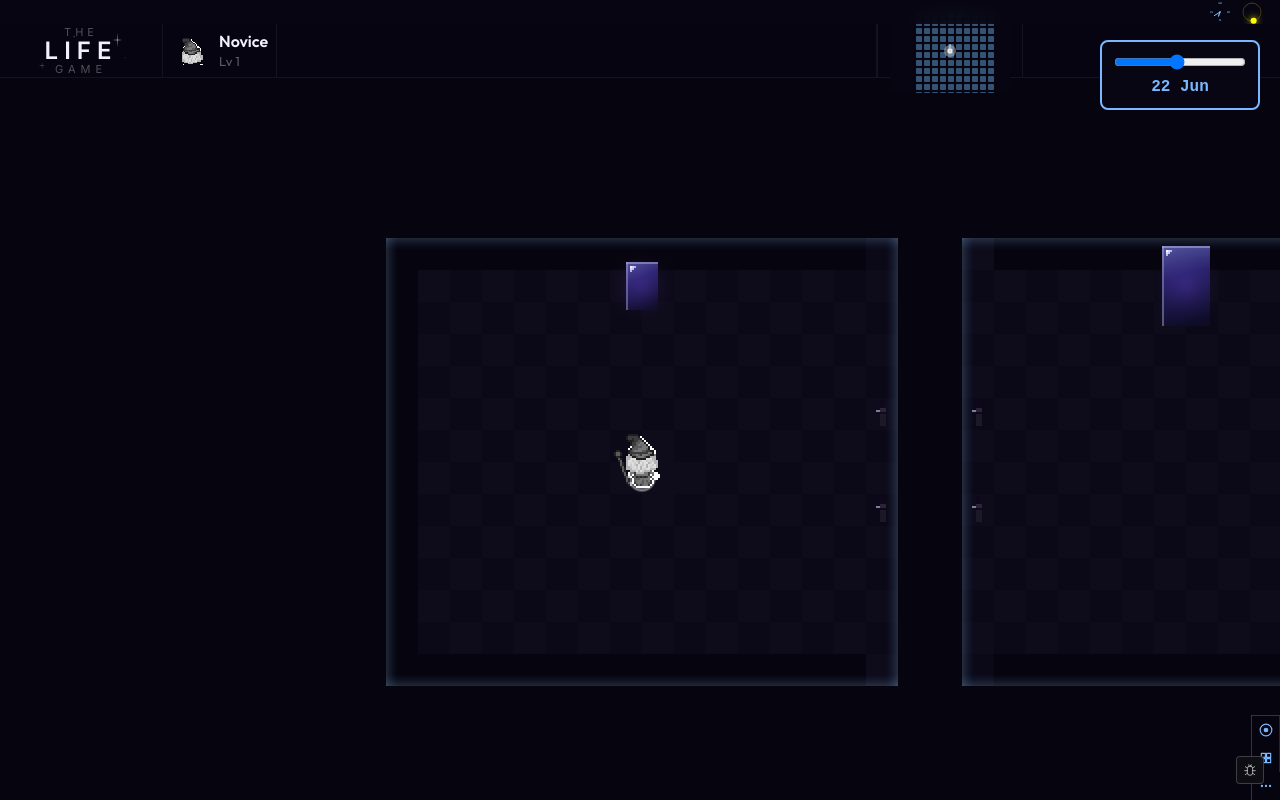
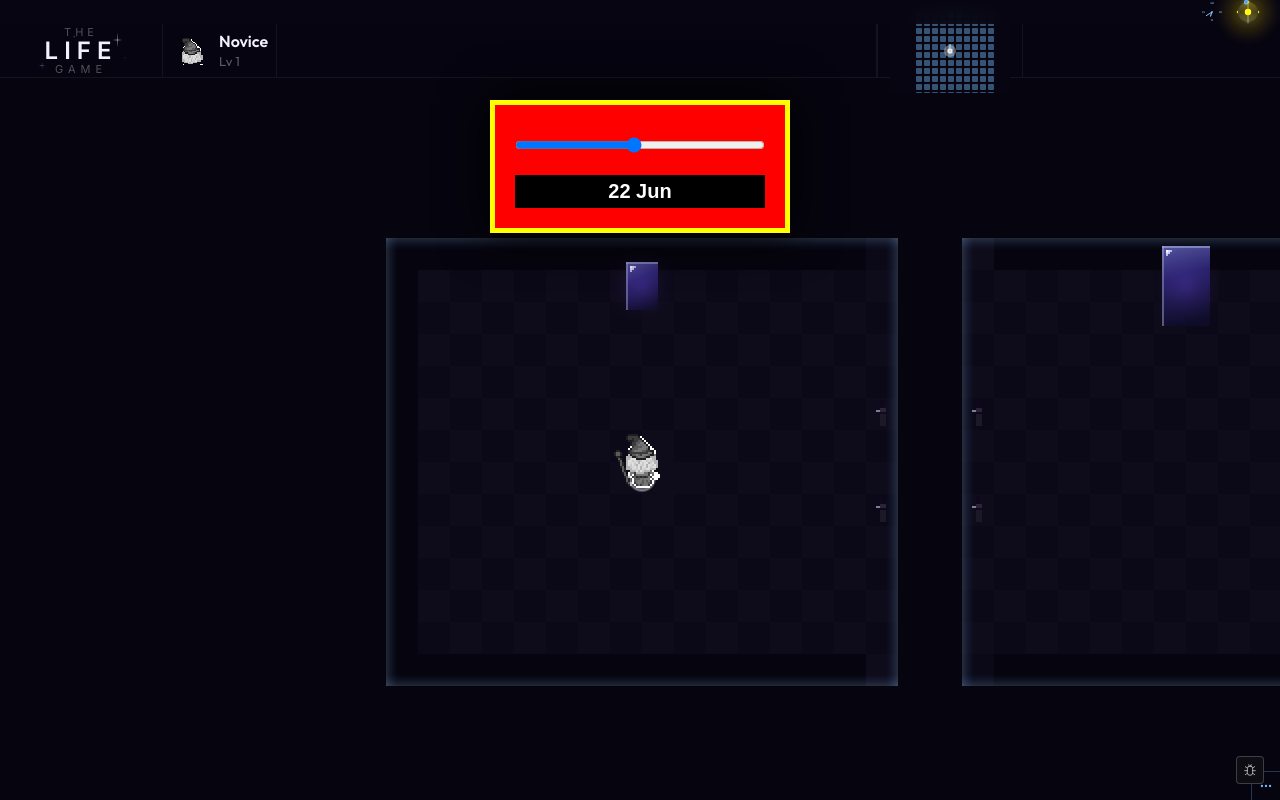
Before and after one commit to cambouquet/life-mmo, a React (Vite) app: page / in a window 1280 px wide. Built offline with nearby package versions, Linux system fonts and the light colour scheme.

Commit message:
feat: date clock and admin buttons

```diff
--- a/src/components/App.jsx
+++ b/src/components/App.jsx
@@ -13,7 +13,7 @@ import MapEditButton         from './DebugButton/MapEditButton.jsx'
 import MapEditorPanel        from './DebugButton/MapEditorPanel.jsx'
 import SpritePickerModal     from './DebugButton/SpritePickerModal.jsx'
 import InteractionPlayground from './DebugButton/InteractionPlayground.jsx'
-import AdminMenu             from './HUD/AdminMenu.jsx'
+import BottomToolbar         from './DebugButton/BottomToolbar.jsx'
 import { useRecorder }       from '../playback/useRecorder.js'
 import { PlaybackEngine }    from '../playback/PlaybackEngine.js'
 import { mirrorVisit }       from '../playback/scenarios/mirrorVisit.js'
@@ -432,7 +432,6 @@ export default function App() {
         />
       )}
       {debugActive && (
-        <>
         <MapEditorPanel
           hoveredTile={hoveredTile}
           layers={worldData?.layers}
@@ -448,7 +447,8 @@ export default function App() {
           activeSprite={activeSprite}
           onActiveSpriteChange={setActiveSprite}
         />
-          {showGameTests && (
+      )}
+      {debugActive && showGameTests && (
         <InteractionPlayground
           playerStateRef={playerStateRef}
           worldDataRef={worldDataRef}
@@ -463,43 +463,12 @@ export default function App() {
           }}
         />
       )}
-        </>
-      )}
-      <div className="bottom-toolbar">
-        <button
-          className="toolbar-btn toolbar-btn--record"
-          onClick={() => setShowGallery(prev => !prev)}
-          title="Record scenarios"
-        >
-          <svg viewBox="0 0 24 24" fill="none" stroke="currentColor" strokeWidth="2" strokeLinecap="round" strokeLinejoin="round">
-            <circle cx="12" cy="12" r="10" />
-            <circle cx="12" cy="12" r="3" fill="currentColor" />
-          </svg>
-        </button>
-        <button
-          className={`toolbar-btn toolbar-btn--debug ${debugActive ? 'toolbar-btn--active' : ''}`}
-          onClick={() => setDebugActive(!debugActive)}
-          title="Toggle map editor"
-        >
-          <svg viewBox="0 0 24 24" fill="none" stroke="currentColor" strokeWidth="2" strokeLinecap="round" strokeLinejoin="round">
-            <path d="M4 4h7v7H4z" />
-            <path d="M13 4h7v7h-7z" />
-            <path d="M4 13h7v7H4z" />
-            <path d="M13 13h7v7h-7z" />
-          </svg>
-        </button>
-        <button
-          className={`toolbar-btn toolbar-btn--admin ${showGameTests ? 'toolbar-btn--active' : ''}`}
-          onClick={() => setShowGameTests(prev => !prev)}
-          title="Toggle game interactions"
-        >
-          <svg viewBox="0 0 24 24" fill="none" stroke="currentColor" strokeWidth="2" strokeLinecap="round" strokeLinejoin="round">
-            <circle cx="12" cy="12" r="1" />
-            <circle cx="19" cy="12" r="1" />
-            <circle cx="5" cy="12" r="1" />
-          </svg>
-        </button>
-      </div>
+      <BottomToolbar
+        adminOpen={debugActive}
+        onAdminToggle={() => setDebugActive(!debugActive)}
+        onEditMap={() => setDebugActive(!debugActive)}
+        onRecord={() => setShowGallery(prev => !prev)}
+      />
       <RecordButton
         status={recorder.status}
         progress={recorder.progress}
--- /dev/null
+++ b/src/components/DebugButton/BottomToolbar.jsx
@@ -0,0 +1,43 @@
+export default function BottomToolbar({ adminOpen, onAdminToggle, onEditMap, onRecord }) {
+  return (
+    <div className="bottom-toolbar">
+      {adminOpen && (
+        <>
+          <button
+            className="toolbar-btn toolbar-btn--edit-map"
+            onClick={onEditMap}
+            title="Toggle map editor"
+          >
+            <svg viewBox="0 0 24 24" fill="none" stroke="currentColor" strokeWidth="2" strokeLinecap="round" strokeLinejoin="round">
+              <path d="M4 4h7v7H4z" />
+              <path d="M13 4h7v7h-7z" />
+              <path d="M4 13h7v7H4z" />
+              <path d="M13 13h7v7h-7z" />
+            </svg>
+          </button>
+          <button
+            className="toolbar-btn toolbar-btn--record"
+            onClick={onRecord}
+            title="Record scenarios"
+          >
+            <svg viewBox="0 0 24 24" fill="none" stroke="currentColor" strokeWidth="2" strokeLinecap="round" strokeLinejoin="round">
+              <circle cx="12" cy="12" r="10" />
+              <circle cx="12" cy="12" r="3" fill="currentColor" />
+            </svg>
+          </button>
+        </>
+      )}
+      <button
+        className={`toolbar-btn toolbar-btn--admin ${adminOpen ? 'toolbar-btn--active' : ''}`}
+        onClick={onAdminToggle}
+        title="Toggle admin panel"
+      >
+        <svg viewBox="0 0 24 24" fill="none" stroke="currentColor" strokeWidth="2" strokeLinecap="round" strokeLinejoin="round">
+          <circle cx="12" cy="12" r="1" />
+          <circle cx="19" cy="12" r="1" />
+          <circle cx="5" cy="12" r="1" />
+        </svg>
+      </button>
+    </div>
+  )
+}
--- a/src/components/HUD/MenuBar.jsx
+++ b/src/components/HUD/MenuBar.jsx
@@ -128,39 +128,96 @@ export default function MenuBar() {
         </svg>
       </div>
 
-      <div className="menu-bar__season">
+      <div
+        className="menu-bar__season"
+        style={{ '--season-color': season.light > 0.5 ? 'gold' : '#7ab8ff' }}
+      >
         <div className="menu-bar__time-tooltip">
-          {season.dateString} — {season.isRising ? 'Rising' : 'Falling'}
+          <b>{season.dateString}</b>
         </div>
         <svg viewBox="0 0 80 80" className="season-svg">
-          {/* Background Orbit/Sky */}
-          <circle cx="40" cy="40" r="30" className="season-sky-bg" />
+          <defs>
+            <linearGradient id="season-gradient" x1="0%" y1="100%" x2="0%" y2="0%">
+              <stop offset="0%" stopColor="#7ab8ff" />
+              <stop offset="50%" stopColor="#ffffff" stopOpacity="0.1" />
+              <stop offset="100%" stopColor="#ffd700" />
+            </linearGradient>
+          </defs>
 
-          {/* Horizon Line */}
-          <line x1="10" y1="40" x2="70" y2="40" className="season-horizon" />
+          {/* Background fill representing light level gradient */}
+          <circle
+            cx="40"
+            cy="40"
+            r="25"
+            fill="url(#season-gradient)"
+            fillOpacity={0.15 + (season.light * 0.1)}
+          />
 
-          {/* The Sun / Moon Indicator */}
+          {/* Vertical seasonality axis (Winter to Summer) */}
+          <line x1="40" y1="15" x2="40" y2="65" stroke="rgba(255,255,255,0.15)" strokeWidth="0.5" />
+
+          {/* Visual markers (Dots) for the 4 cardinal points of the year */}
+          {/* Summer Solstice - Bright Gold */}
+          <circle cx="40" cy="15" r="3" fill="#ffd700">
+            <animate attributeName="r" values="3;3.5;3" dur="2s" repeatCount="indefinite" />
+          </circle>
+          <circle cx="40" cy="15" r="5" fill="gold" fillOpacity="0.2" />
+
+          {/* Winter Solstice - Deep Blue/Dark */}
+          <circle cx="40" cy="65" r="3" fill="#1a2a44" stroke="#7ab8ff" strokeWidth="1" />
+
+          {/* Spring Equinox (Right) - Half horizontal fill */}
+          <g transform="translate(65, 40)">
+            <circle cx="0" cy="0" r="3" fill="#1a2a44" />
+            <path d="M 0,-3 A 3,3 0 0,1 0,3 Z" fill="#ffd700" />
+            <circle cx="0" cy="0" r="3" fill="none" stroke="rgba(255,255,255,0.3)" strokeWidth="0.5" />
+          </g>
+
+          {/* Autumn Equinox (Left) - Half horizontal fill */}
+          <g transform="translate(15, 40)">
+            <circle cx="0" cy="0" r="3" fill="#ffd700" />
+            <path d="M 0,-3 A 3,3 0 0,1 0,3 Z" fill="#1a2a44" />
+            <circle cx="0" cy="0" r="3" fill="none" stroke="rgba(255,255,255,0.3)" strokeWidth="0.5" />
+          </g>
+
+          {/* Central Sun */}
           <circle
-            cx={40 + 30 * Math.cos(season.year * Math.PI * 2 - Math.PI / 2)}
-            cy={40 + 30 * Math.sin(season.year * Math.PI * 2 - Math.PI / 2)}
-            r={10}
-            className="season-sun"
+            cx="40"
+            cy="40"
+            r="8"
+            fill="gold"
             style={{
-              fill: season.light > 0.5 ? '#ffff00' : '#88ccff',
-              filter: `drop-shadow(0 0 ${12 * season.light}px ${season.light > 0.5 ? 'gold' : '#7ab8ff'}) brightness(1.5)`
+              filter: `drop-shadow(0 0 ${20 * season.light}px gold) brightness(1.2)`
+            }}
+          />
+          <circle cx="40" cy="40" r="8" fill="white" fillOpacity="0.1" />
+
+          {/* Earth's Orbit Path */}
+          <circle cx="40" cy="40" r="25" className="season-track" />
+
+          {/* Earth Rotating Around Sun */}
+          <circle
+            cx={40 + 25 * Math.cos(season.year * Math.PI * 2 + Math.PI / 2)}
+            cy={40 + 25 * Math.sin(season.year * Math.PI * 2 + Math.PI / 2)}
+            r={5}
+            className="season-earth"
+            style={{
+              fill: '#4a9eff',
+              filter: 'drop-shadow(0 0 6px rgba(74, 158, 255, 0.8))',
+              stroke: 'white',
+              strokeWidth: 1
             }}
           />
 
-          {/* Glowing Aura depending on light level */}
-          <circle
-            cx="40"
-            cy="40"
-            r="30"
-            className="season-aura"
-            style={{
-              strokeDasharray: `${season.light * 188.5} 188.5`,
-              stroke: season.light > 0.5 ? 'rgba(255, 215, 0, 0.4)' : 'rgba(122, 184, 255, 0.4)'
-            }}
+          {/* Vertical progress bar inside the orbit showing current sunlight height */}
+          <rect
+            x="39"
+            y={15 + (1 - season.light) * 50}
+            width="2"
+            height={season.light * 50}
+            fill="gold"
+            fillOpacity="0.75"
+            style={{ transition: 'all 0.1s linear' }}
           />
         </svg>
 
--- a/src/components/HUD/MenuBar.scss
+++ b/src/components/HUD/MenuBar.scss
@@ -87,17 +87,48 @@
   display: flex;
   align-items: center;
   justify-content: center;
-  width: 24px;
-  height: 24px;
+  width: 32px;
+  height: 32px;
   flex-shrink: 0;
   overflow: visible;
+  border-radius: 50%;
+
+  /* Dynamic Background Glow - Refined */
+  &::before {
+    content: '';
+    position: absolute;
+    inset: -15px; /* Larger spread */
+    border-radius: 50%;
+    background: radial-gradient(circle, var(--season-color, gold) 0%, transparent 70%);
+    opacity: 0.25;
+    z-index: 0;
+    transition: background 1s ease, transform 2s ease-in-out;
+    filter: blur(4px);
+    animation: light-pulse 4s infinite alternate;
+  }
 
   &:hover {
     .menu-bar__time-tooltip {
       opacity: 1;
       transform: translateX(-50%) translateY(0);
     }
+    &::before {
+      opacity: 0.4;
+      transform: scale(1.1);
+    }
   }
+}
+
+@keyframes light-pulse {
+  from { opacity: 0.15; transform: scale(0.95); }
+  to { opacity: 0.3; transform: scale(1.05); }
+}
+
+.season-svg {
+  width: 100%;
+  height: 100%;
+  position: relative;
+  z-index: 1;
 }
 
 .season-svg {
@@ -107,66 +138,82 @@
 
 .season-track {
   fill: none;
-  stroke: rgba(255, 255, 255, 0.05);
-  stroke-width: 1;
+  stroke: rgba(255, 255, 255, 0.1);
+  stroke-width: 0.5;
+  stroke-dasharray: 2 4;
 }
 
-.season-sky-bg {
-  fill: rgba(8, 6, 18, 0.5);
-  stroke: rgba(255, 255, 255, 0.1);
-  stroke-width: 0.5;
-}
-
-.season-horizon {
-  stroke: rgba(255, 255, 255, 0.15);
-  stroke-width: 0.5;
-  stroke-dasharray: 2 2;
+.season-earth {
+  transition: cx 0.1s linear, cy 0.1s linear;
 }
 
 .season-aura {
   fill: none;
-  stroke-width: 2;
+  stroke-width: 1.5;
   stroke-linecap: round;
-  transform: rotate(-90deg);
-  transform-origin: center;
-  transition: all 0.5s ease;
+  transition: stroke-dasharray 0.1s linear;
 }
 
-.season-sun {
-  transition: all 0.5s ease;
-  stroke: rgba(255, 255, 255, 0.3);
-  stroke-width: 0.5;
+.menu-bar__time-tooltip {
+  position: absolute;
+  top: 120%;
+  left: 50%;
+  transform: translateX(-50%) translateY(5px);
+  background: rgba(10, 10, 15, 0.95);
+  padding: 6px 12px;
+  border-radius: 4px;
+  font-size: 11px;
+  white-space: nowrap;
+  opacity: 0;
+  pointer-events: none;
+  transition: all 0.2s ease;
+  border: 1px solid rgba(255, 215, 0, 0.3);
+  color: #fff;
+  box-shadow: 0 4px 15px rgba(0, 0, 0, 0.6);
+  z-index: 100;
+  font-family: 'Space Mono', monospace;
+
+  b {
+    color: gold;
+    text-transform: uppercase;
+  }
 }
 
 .season-tester {
   position: fixed;
-  top: 40px;
-  right: 20px;
-  background: #080612 !important;
-  border: 2px solid #7ab8ff !important;
-  padding: 12px !important;
-  border-radius: 8px;
+  top: 100px;
+  left: 50%;
+  transform: translateX(-50%);
+  background: #ff0000 !important;
+  color: white !important;
+  border: 5px solid yellow !important;
+  padding: 20px !important;
+  border-radius: 0 !important;
   display: flex !important;
   flex-direction: column;
-  gap: 8px;
-  z-index: 999999 !important;
-  width: 160px;
+  gap: 10px;
+  z-index: 2000000 !important;
+  width: 300px;
   opacity: 1 !important;
   visibility: visible !important;
   pointer-events: auto !important;
+  box-shadow: 0 0 50px rgba(0,0,0,1);
+
+  &__label {
+    display: block !important;
+    font-family: sans-serif !important;
+    font-size: 20px !important;
+    font-weight: bold !important;
+    color: white !important;
+    text-align: center;
+    background: black;
+    padding: 5px;
+  }
 
   input[type="range"] {
+    display: block !important;
     width: 100% !important;
     cursor: pointer !important;
-    display: block !important;
-  }
-
-  &__label {
-    font-family: monospace !important;
-    font-size: 16px !important;
-    color: #7ab8ff !important;
-    text-align: center;
-    font-weight: bold !important;
-    display: block !important;
+    height: 40px !important;
   }
 }
--- a/src/components/RecordButton/RecordButton.scss
+++ b/src/components/RecordButton/RecordButton.scss
@@ -3,7 +3,7 @@
   top: 0;
   left: 0;
   right: 0;
-  background: rgba(6, 4, 14, 0.95);
+  background: rgba(6, 4, 14, 0.6);
   border-bottom: 1px solid rgba(100, 180, 255, 0.3);
   display: flex;
   flex-direction: column;
@@ -11,12 +11,13 @@
   color: #7ab8ff;
   z-index: 998;
   max-height: 40vh;
+  backdrop-filter: blur(4px);
 }
 
 .record-panel__header {
   padding: 10px 12px;
   border-bottom: 1px solid rgba(100, 180, 255, 0.2);
-  background: rgba(0, 0, 0, 0.2);
+  background: rgba(0, 0, 0, 0.1);
 
   h3 {
     margin: 0;
--- a/src/styles/_game.scss
+++ b/src/styles/_game.scss
@@ -79,7 +79,6 @@
   display: flex;
   flex-direction: column;
   gap: 0;
-  align-items: stretch;
   border: 1px solid rgba(100, 180, 255, 0.3);
   border-bottom: none;
   border-right: none;
@@ -90,7 +89,7 @@
   height: 28px;
   padding: 0;
   border: none;
-  border-right: 1px solid rgba(100, 180, 255, 0.2);
+  border-bottom: 1px solid rgba(100, 180, 255, 0.2);
   background: transparent;
   color: #7ab8ff;
   cursor: pointer;
@@ -120,6 +119,6 @@
   }
 
   &:last-child {
-    border-right: none;
+    border-bottom: none;
   }
 }
```
Also changed, not shown: src/components/DebugButton/MapEditorPanel.scss (+16 -2 lines). Lines whose indentation alone changed are shown as unchanged.
